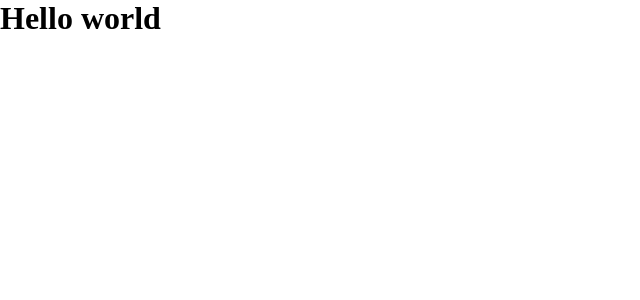
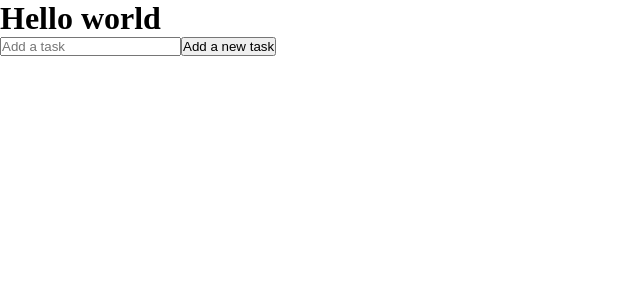
Before and after one commit to mathieuelisa/Todolist-app, a React (Create React App) app: page / in a window 1280 px wide. Shown: the top 300 px of the page, without its empty margins (0-640 px from the left). Built offline with nearby package versions, Linux system fonts and the light colour scheme.

Commit message:
Adding 3 new components to the projects

```diff
--- a/src/App.js
+++ b/src/App.js
@@ -1,9 +1,10 @@
-import "./App.scss";
+import Todolist from "./Components/Todolist";
 
 function App() {
   return (
     <div className="App">
       <h1>Hello world</h1>
+      <Todolist />
     </div>
   );
 }
--- /dev/null
+++ b/src/Components/Todoform.js
@@ -0,0 +1,20 @@
+import { useState } from "react";
+
+function TodoForm() {
+  const [input, setInput] = useState("");
+
+  return (
+    <form className="todo__form">
+      <input
+        type="text"
+        placeholder="Add a task"
+        value={input}
+        name="text"
+        className="todo__form-input"
+      />
+      <button className="todo__form-button">Add a new task</button>
+    </form>
+  );
+}
+
+export default TodoForm;
--- /dev/null
+++ b/src/Components/Todolist.js
@@ -0,0 +1,7 @@
+import TodoForm from "./Todoform";
+
+function Todolist() {
+  return <TodoForm />;
+}
+
+export default Todolist;
```
Also changed, not shown: src/Components/Tasks.js (added).
